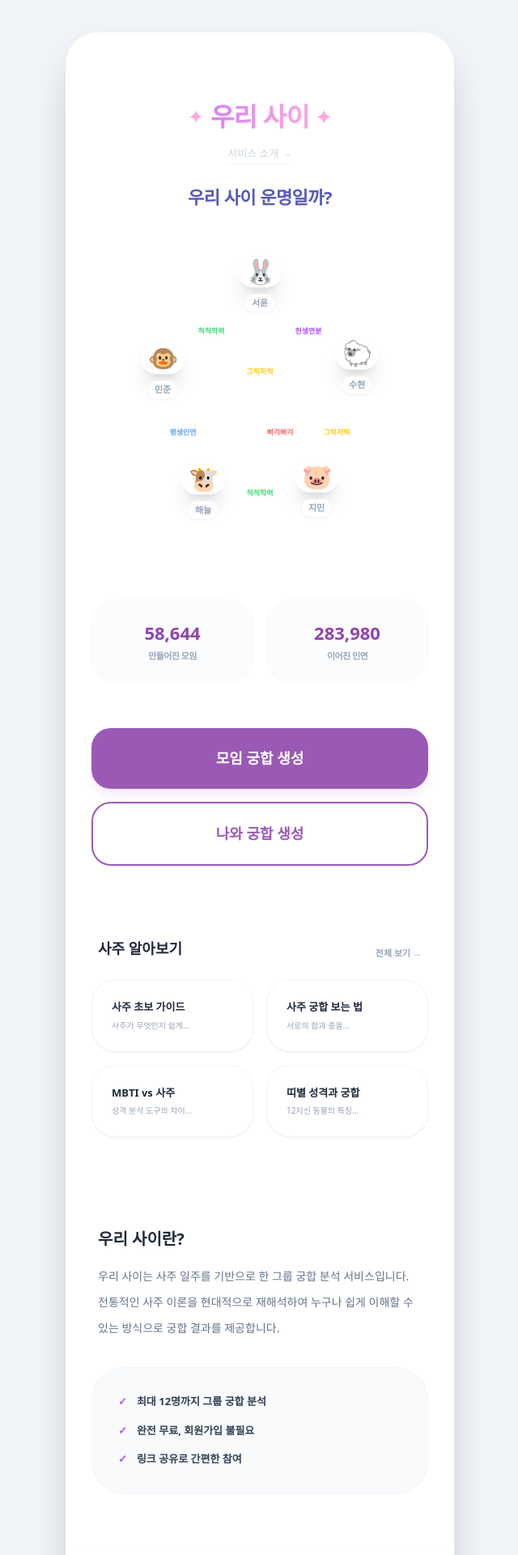
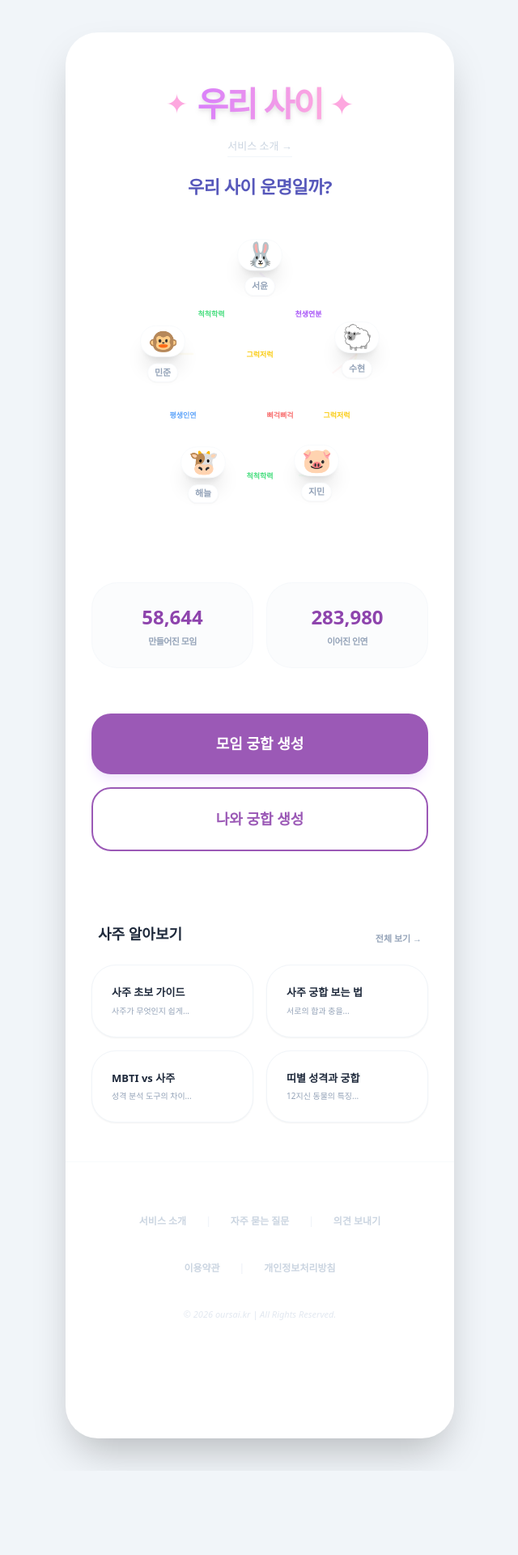
Before and after one commit to PLANB-John/oursai-web, a Next.js app: page / in a window 1280 px wide. Shown: the top 1920 px of the page at 81% size, without its empty margins (319-959 px from the left). After the commit the page ends 1816 px from the top, so only its background shows below. Built offline with nearby package versions, Linux system fonts and the light colour scheme.

Commit message:
Update index.js

```diff
--- a/pages/index.js
+++ b/pages/index.js
@@ -1,18 +1,29 @@
-import React from 'react';
+import React, { useEffect } from 'react';
 import Head from 'next/head';
-import { motion } from 'framer-motion';
+import { motion, useMotionValue, useTransform, animate } from 'framer-motion';
+
+// 1. 숫자가 올라가는 애니메이션 컴포넌트
+const AnimatedNumber = ({ value }) => {
+  const count = useMotionValue(0);
+  const rounded = useTransform(count, (latest) => Math.round(latest).toLocaleString());
+
+  useEffect(() => {
+    const controls = animate(count, value, { duration: 2.5, ease: "easeOut" });
+    return controls.stop;
+  }, [value]);
+
+  return <motion.span>{rounded}</motion.span>;
+};
 
 export default function Home() {
-  // 1. 네트워크 구성원 데이터 (중앙 정렬을 위해 좌표 재조정)
   const users = [
-    { id: 1, name: '서윤', icon: '🐰', x: 200, y: 50 },  // 상단 중앙
-    { id: 2, name: '수현', icon: '🐑', x: 320, y: 150 }, // 우측 상단
-    { id: 3, name: '지민', icon: '🐷', x: 270, y: 300 }, // 우측 하단
-    { id: 4, name: '해늘', icon: '🐮', x: 130, y: 300 }, // 좌측 하단
-    { id: 5, name: '민준', icon: '🐵', x: 80, y: 150 },  // 좌측 상단
+    { id: 1, name: '서윤', icon: '🐰', x: 200, y: 50 },
+    { id: 2, name: '수현', icon: '🐑', x: 320, y: 150 },
+    { id: 3, name: '지민', icon: '🐷', x: 270, y: 300 },
+    { id: 4, name: '해늘', icon: '🐮', x: 130, y: 300 },
+    { id: 5, name: '민준', icon: '🐵', x: 80, y: 150 },
   ];
 
-  // 2. 인연 연결 데이터
   const connections = [
     { from: 1, to: 2, label: '천생연분', color: '#A855F7' },
     { from: 2, to: 3, label: '그럭저럭', color: '#FACC15' },
@@ -31,29 +42,26 @@ export default function Home() {
 
       <div className="w-full max-w-[480px] min-h-screen bg-white shadow-2xl flex flex-col relative overflow-hidden sm:rounded-[40px] pb-20">
 
-        {/* --- 1. 상단 도입부 (수정됨: 색상 및 애니메이션) --- */}
-        <header className="pt-20 pb-8 text-center space-y-4">
+        {/* --- 1. 상단 도입부 (수정: 위치 위로, 크기 확대) --- */}
+        <header className="pt-14 pb-6 text-center space-y-4">
           <motion.div
             initial={{ opacity: 0, y: -20 }} animate={{ opacity: 1, y: 0 }}
             className="flex flex-col items-center gap-3"
           >
-            <div className="flex items-center gap-2">
-              {/* 왼쪽 별 애니메이션 */}
+            <div className="flex items-center gap-3">
               <motion.span
-                className="text-[#FDA7DF] text-2xl"
-                animate={{ scale: [1, 1.2, 1] }}
+                className="text-[#FDA7DF] text-3xl"
+                animate={{ scale: [1, 1.3, 1] }}
                 transition={{ duration: 1.5, repeat: Infinity, ease: "easeInOut" }}
               >✦</motion.span>
 
-              {/* 타이틀 색상 그라데이션 적용 */}
-              <span className="text-transparent bg-clip-text bg-gradient-to-r from-[#D980FA] to-[#FDA7DF] text-[32px] font-black tracking-tight drop-shadow-sm">
+              <span className="text-transparent bg-clip-text bg-gradient-to-r from-[#D980FA] to-[#FDA7DF] text-[42px] font-black tracking-tighter drop-shadow-md">
                 우리 사이
               </span>
 
-              {/* 오른쪽 별 애니메이션 (딜레이 추가) */}
               <motion.span
-                className="text-[#FDA7DF] text-2xl"
-                animate={{ scale: [1, 1.2, 1] }}
+                className="text-[#FDA7DF] text-3xl"
+                animate={{ scale: [1, 1.3, 1] }}
                 transition={{ duration: 1.5, repeat: Infinity, ease: "easeInOut", delay: 0.2 }}
               >✦</motion.span>
             </div>
@@ -61,14 +69,13 @@ export default function Home() {
               서비스 소개 →
             </a>
           </motion.div>
-          <h1 className="text-[22px] font-black text-[#5758BB] tracking-tight pt-2">
+          <h1 className="text-[22px] font-black text-[#5758BB] tracking-tight pt-1">
             우리 사이 운명일까?
           </h1>
         </header>
 
-        {/* --- 2. 핵심 애니메이션: 인연 네트워크 (수정됨: 중앙 정렬 보정) --- */}
+        {/* --- 2. 인연 네트워크 애니메이션 (중앙 정렬 유지) --- */}
         <div className="relative w-full h-[400px] flex justify-center items-center my-4">
-          {/* SVG 뷰박스 및 크기 조정으로 중앙 배치 유도 */}
           <svg className="absolute w-[400px] h-[400px]" viewBox="0 0 400 400" style={{ left: '50%', transform: 'translateX(-50%)' }}>
             {connections.map((conn, i) => {
               const fromUser = users.find(u => u.id === conn.from);
@@ -97,12 +104,11 @@ export default function Home() {
             })}
           </svg>
 
-          {/* 아이콘들 중앙 정렬 보정 */}
           <div className="relative w-[400px] h-[400px]">
             {users.map((user) => (
               <motion.div
                 key={user.id}
-                style={{ left: user.x - 35, top: user.y - 35 }} // 좌표 기준점 중앙으로 설정
+                style={{ left: user.x - 35, top: user.y - 35 }}
                 className="absolute w-[70px] h-[70px] flex flex-col items-center justify-center"
                 animate={{ y: [0, -8, 0] }}
                 transition={{ duration: 4, repeat: Infinity, delay: user.id * 0.4 }}
@@ -118,19 +124,23 @@ export default function Home() {
           </div>
         </div>
 
-        {/* --- 3. 실시간 통계 --- */}
+        {/* --- 3. 실시간 통계 (수정: 숫자 카운팅 효과 적용) --- */}
         <section className="px-8 py-4 grid grid-cols-2 gap-4">
           <div className="bg-slate-50/50 p-6 rounded-[32px] border border-slate-100/50 text-center space-y-1">
-            <p className="text-[22px] font-black text-[#8e44ad]">58,644</p>
+            <p className="text-[24px] font-black text-[#8e44ad]">
+              <AnimatedNumber value={58644} />
+            </p>
             <p className="text-[11px] text-slate-400 font-bold uppercase tracking-tighter">만들어진 모임</p>
           </div>
           <div className="bg-slate-50/50 p-6 rounded-[32px] border border-slate-100/50 text-center space-y-1">
-            <p className="text-[22px] font-black text-[#8e44ad]">283,980</p>
+            <p className="text-[24px] font-black text-[#8e44ad]">
+              <AnimatedNumber value={283980} />
+            </p>
             <p className="text-[11px] text-slate-400 font-bold uppercase tracking-tighter">이어진 인연</p>
           </div>
         </section>
 
-        {/* --- 4. 메인 액션 버튼 --- */}
+        {/* --- 이하 기존 버튼 및 섹션 동일 --- */}
         <main className="px-8 py-10 space-y-4">
           <button className="w-full py-6 bg-[#9b59b6] text-white rounded-[24px] font-black text-[18px] shadow-lg shadow-purple-100 hover:brightness-110 active:scale-95 transition-all">
             모임 궁합 생성
@@ -140,7 +150,6 @@ export default function Home() {
           </button>
         </main>
 
-        {/* --- 5. 사주 알아보기 --- */}
         <section className="px-8 py-12 space-y-6">
           <div className="flex justify-between items-end px-2">
             <h2 className="text-lg font-black text-slate-800">사주 알아보기</h2>
@@ -161,24 +170,6 @@ export default function Home() {
           </div>
         </section>
 
-        {/* --- 6. 서비스 소개 --- */}
-        <section className="px-8 py-16 space-y-8">
-          <div className="space-y-4 px-2">
-            <h2 className="text-xl font-black text-slate-800">우리 사이란?</h2>
-            <p className="text-[14px] text-slate-500 leading-8">
-              우리 사이는 사주 일주를 기반으로 한 그룹 궁합 분석 서비스입니다. 전통적인 사주 이론을 현대적으로 재해석하여 누구나 쉽게 이해할 수 있는 방식으로 궁합 결과를 제공합니다.
-            </p>
-          </div>
-          <div className="bg-slate-50 p-8 rounded-[40px] space-y-4 border border-slate-100">
-            {['최대 12명까지 그룹 궁합 분석', '완전 무료, 회원가입 불필요', '링크 공유로 간편한 참여'].map((txt, i) => (
-              <p key={i} className="text-[13px] font-bold text-slate-700 flex items-center gap-3">
-                <span className="text-purple-500">✓</span> {txt}
-              </p>
-            ))}
-          </div>
-        </section>
-
-        {/* --- 7. 최종 푸터 --- */}
         <footer className="px-8 py-16 bg-white text-center space-y-10 border-t border-slate-50">
           <div className="flex justify-center gap-6 text-[12px] text-slate-300 font-bold">
             <a href="/intro" className="hover:text-purple-400">서비스 소개</a>
```
